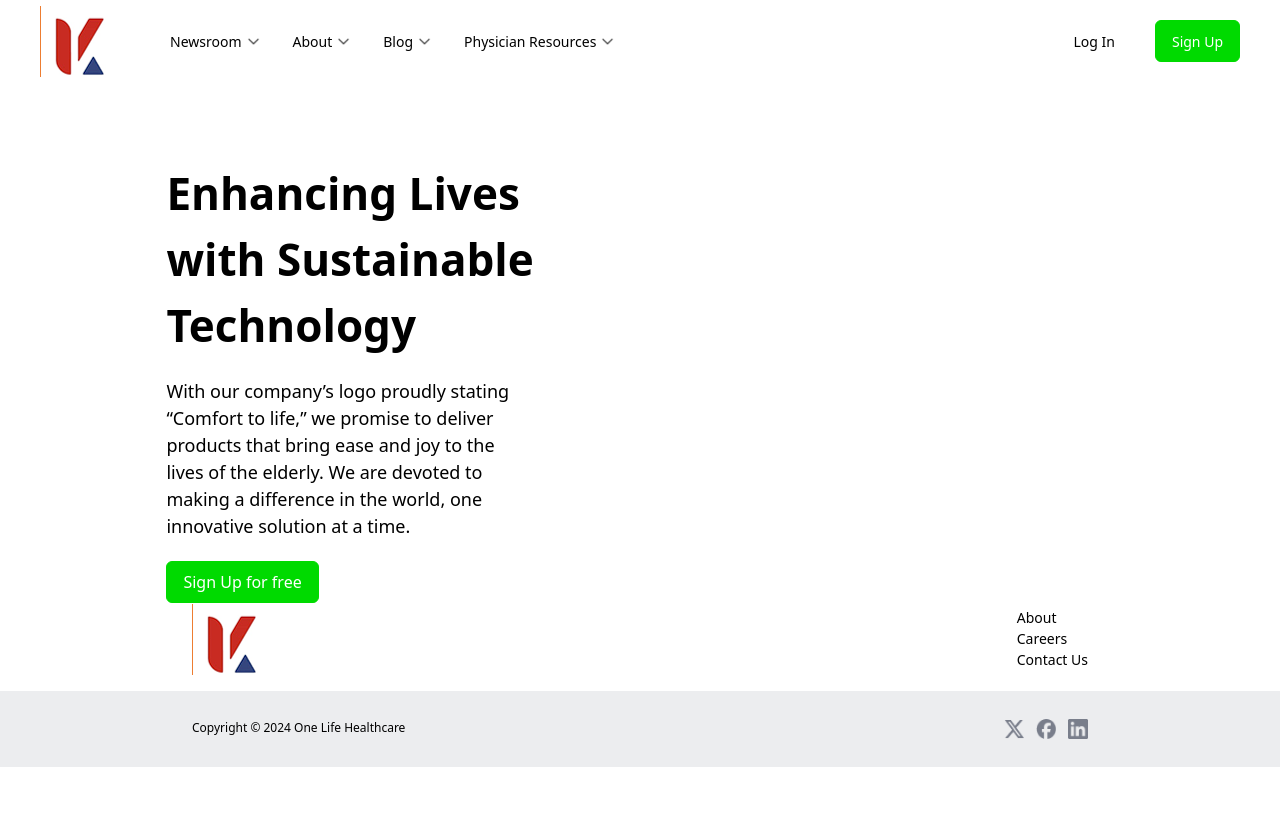
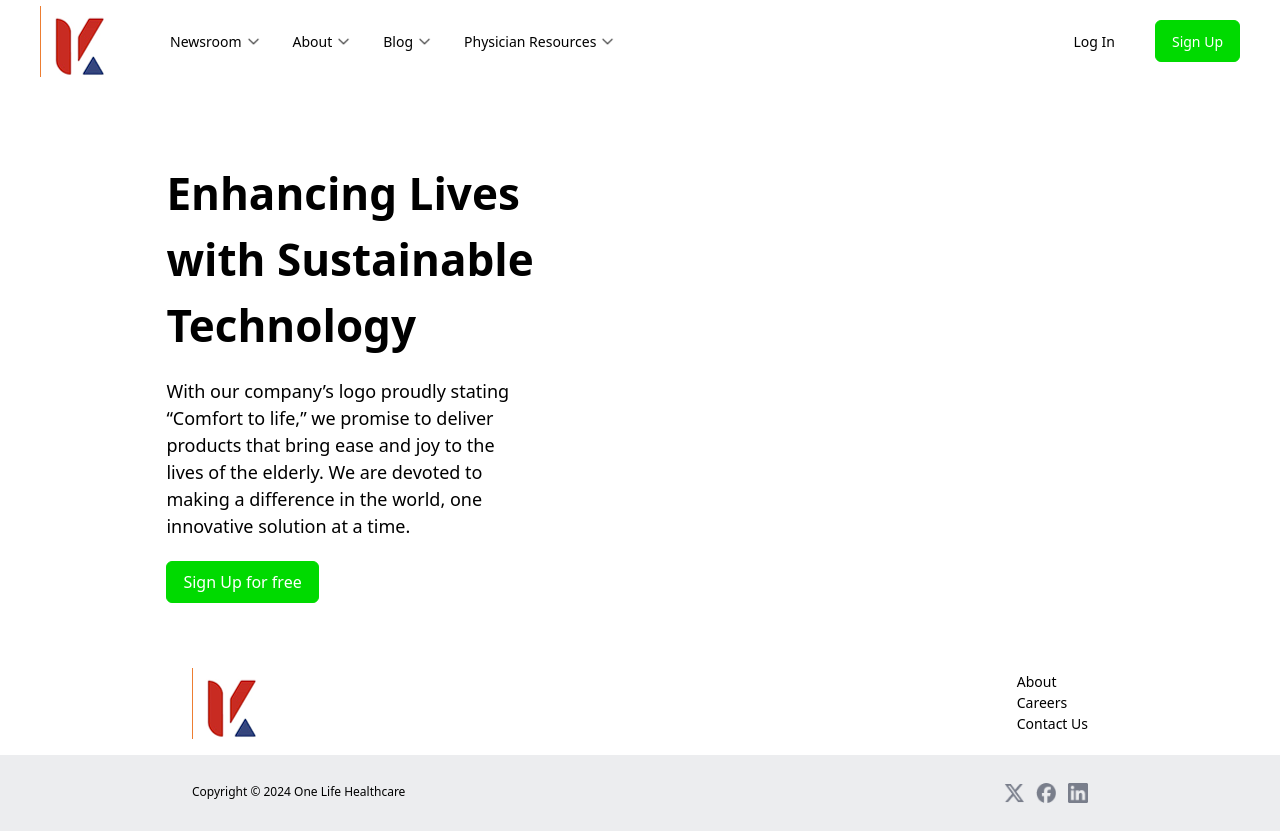
Before and after one commit to RishabhPandeyRP/KCKM, a React (Vite) app: page / in a window 1280 px wide. Before the commit the page ends 800 px from the top, so only its background shows below. Built offline with nearby package versions, Linux system fonts and the light colour scheme.

Commit message:
Update Footer.jsx 2

```diff
--- a/src/components/Footer.jsx
+++ b/src/components/Footer.jsx
@@ -5,7 +5,7 @@ import mask3 from "../assets/Mask Group (2).png"
 
 const Footer = ()=>{
     return(
-        <div className="">
+        <div className=" border-red-500 mt-[5%]">
             <div className="flex justify-between px-[5%] w-[80%] mx-auto items-center">
                 {/* logo */}
                 <div>
```
